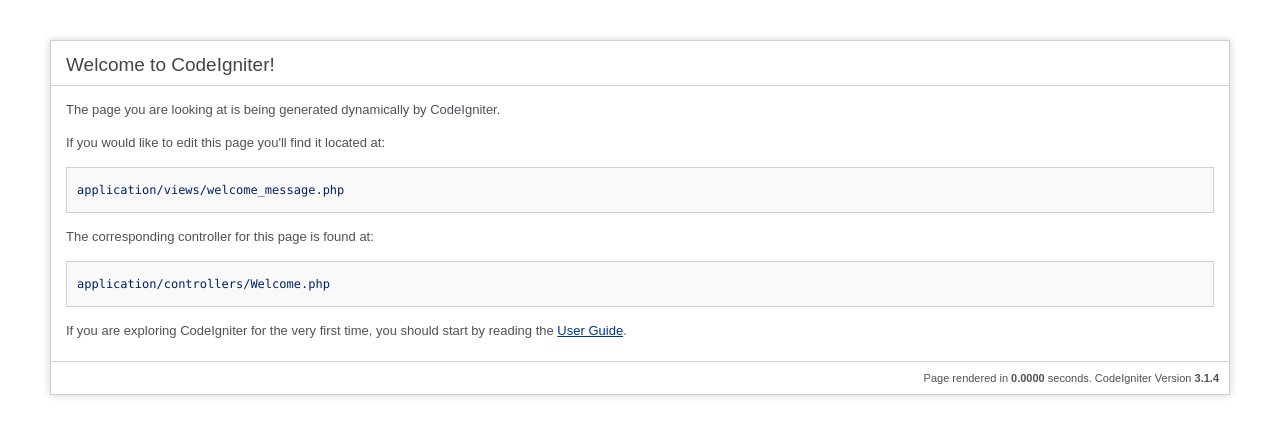
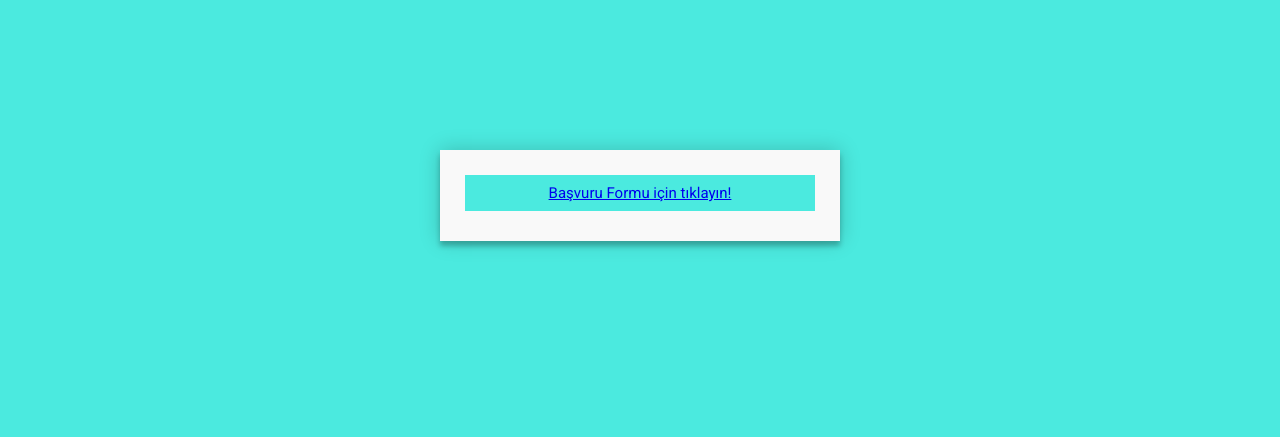
Before and after one commit to aysunkarahan/CodeIgniter_Form, a CodeIgniter app: page /CodeIgniter_Form/ in a window 1280 px wide. Shown: the top 437 px of the page. Run offline with CodeIgniter, Linux system fonts and the light colour scheme; some libraries are stand-ins or nearby versions.

Commit message:
change of wellcome page

```diff
--- a/application/controllers/Welcome.php
+++ b/application/controllers/Welcome.php
@@ -20,6 +20,8 @@ class Welcome extends CI_Controller {
 	 */
 	public function index()
 	{
+		$this->load->helper('url');
+
 		$this->load->view('welcome_message');
 	}
 }
--- a/application/controllers/form.php
+++ b/application/controllers/form.php
@@ -65,7 +65,7 @@ class form extends CI_Controller {
                 //var_dump($config);
         		$this->insert_model->form_insert($data);
 
-                $this->load->view('formsucces', $data);
+                $this->load->view('formsucces');
 
 
                 }
--- a/application/views/welcome_message.php
+++ b/application/views/welcome_message.php
@@ -1,89 +1,14 @@
-<?php
-defined('BASEPATH') OR exit('No direct script access allowed');
-?><!DOCTYPE html>
+<!DOCTYPE html>
 <html lang="en">
 <head>
-	<meta charset="utf-8">
-	<title>Welcome to CodeIgniter</title>
-
-	<style type="text/css">
-
-	::selection { background-color: #E13300; color: white; }
-	::-moz-selection { background-color: #E13300; color: white; }
-
-	body {
-		background-color: #fff;
-		margin: 40px;
-		font: 13px/20px normal Helvetica, Arial, sans-serif;
-		color: #4F5155;
-	}
-
-	a {
-		color: #003399;
-		background-color: transparent;
-		font-weight: normal;
-	}
-
-	h1 {
-		color: #444;
-		background-color: transparent;
-		border-bottom: 1px solid #D0D0D0;
-		font-size: 19px;
-		font-weight: normal;
-		margin: 0 0 14px 0;
-		padding: 14px 15px 10px 15px;
-	}
-
-	code {
-		font-family: Consolas, Monaco, Courier New, Courier, monospace;
-		font-size: 12px;
-		background-color: #f9f9f9;
-		border: 1px solid #D0D0D0;
-		color: #002166;
-		display: block;
-		margin: 14px 0 14px 0;
-		padding: 12px 10px 12px 10px;
-	}
-
-	#body {
-		margin: 0 15px 0 15px;
-	}
-
-	p.footer {
-		text-align: right;
-		font-size: 11px;
-		border-top: 1px solid #D0D0D0;
-		line-height: 32px;
-		padding: 0 10px 0 10px;
-		margin: 20px 0 0 0;
-	}
-
-	#container {
-		margin: 10px;
-		border: 1px solid #D0D0D0;
-		box-shadow: 0 0 8px #D0D0D0;
-	}
-	</style>
+<title>My Form</title>
+<link rel="stylesheet" type="text/css" href="assets/css/main.css">
+<script src="assets/js/angular.min.js"/> </script>
 </head>
 <body>
-
-<div id="container">
-	<h1>Welcome to CodeIgniter!</h1>
-
-	<div id="body">
-		<p>The page you are looking at is being generated dynamically by CodeIgniter.</p>
-
-		<p>If you would like to edit this page you'll find it located at:</p>
-		<code>application/views/welcome_message.php</code>
-
-		<p>The corresponding controller for this page is found at:</p>
-		<code>application/controllers/Welcome.php</code>
-
-		<p>If you are exploring CodeIgniter for the very first time, you should start by reading the <a href="user_guide/">User Guide</a>.</p>
-	</div>
-
-	<p class="footer">Page rendered in <strong>{elapsed_time}</strong> seconds. <?php echo  (ENVIRONMENT === 'development') ?  'CodeIgniter Version <strong>' . CI_VERSION . '</strong>' : '' ?></p>
+<div ng-app="" class="container">
+<div id="contact">
+<button type="submit"><?php echo anchor('form', 'Başvuru Formu için tıklayın!'); ?></button></div>
 </div>
-
 </body>
 </html>
```
Also changed, not shown: application/models/select_model.php (+5 -6 lines).
